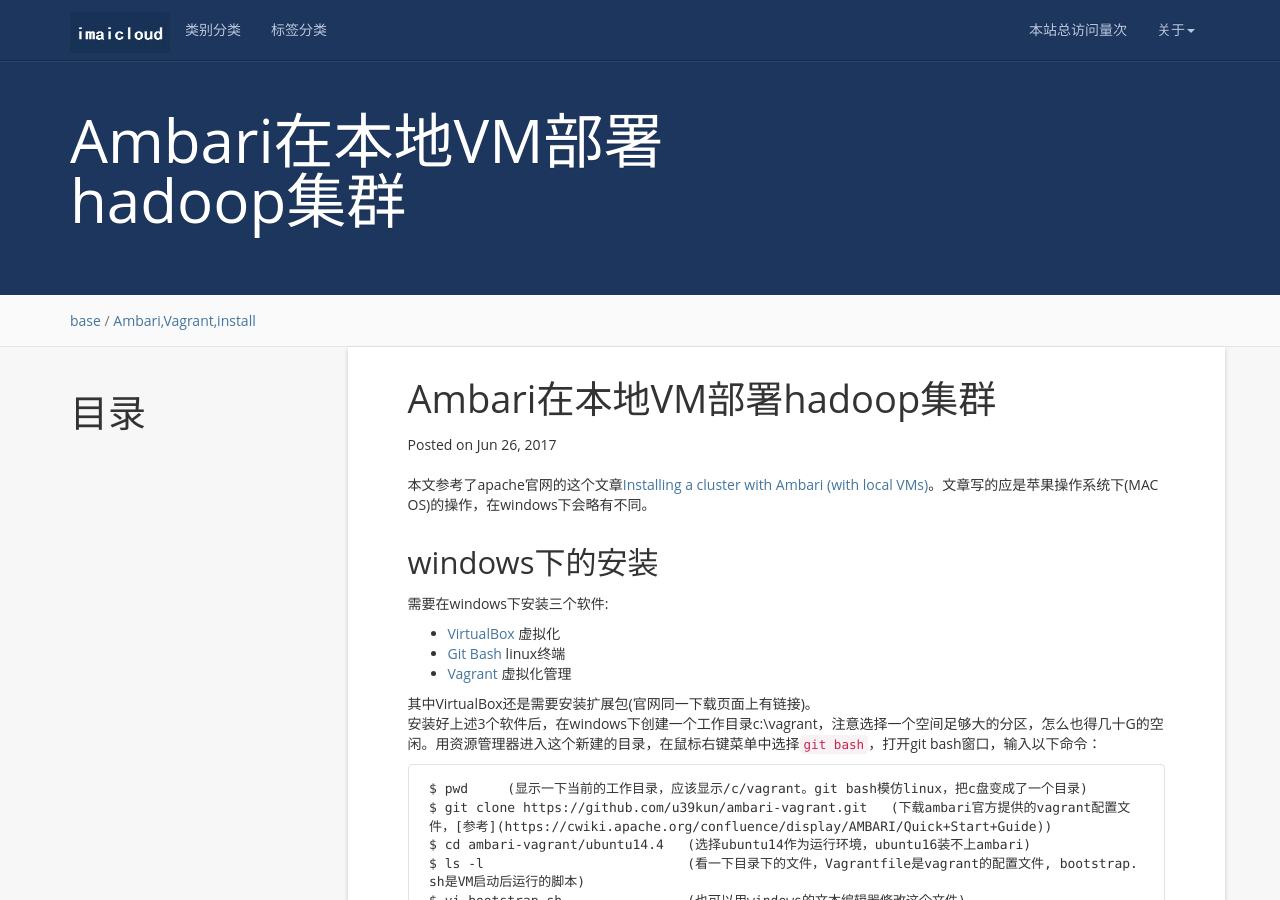
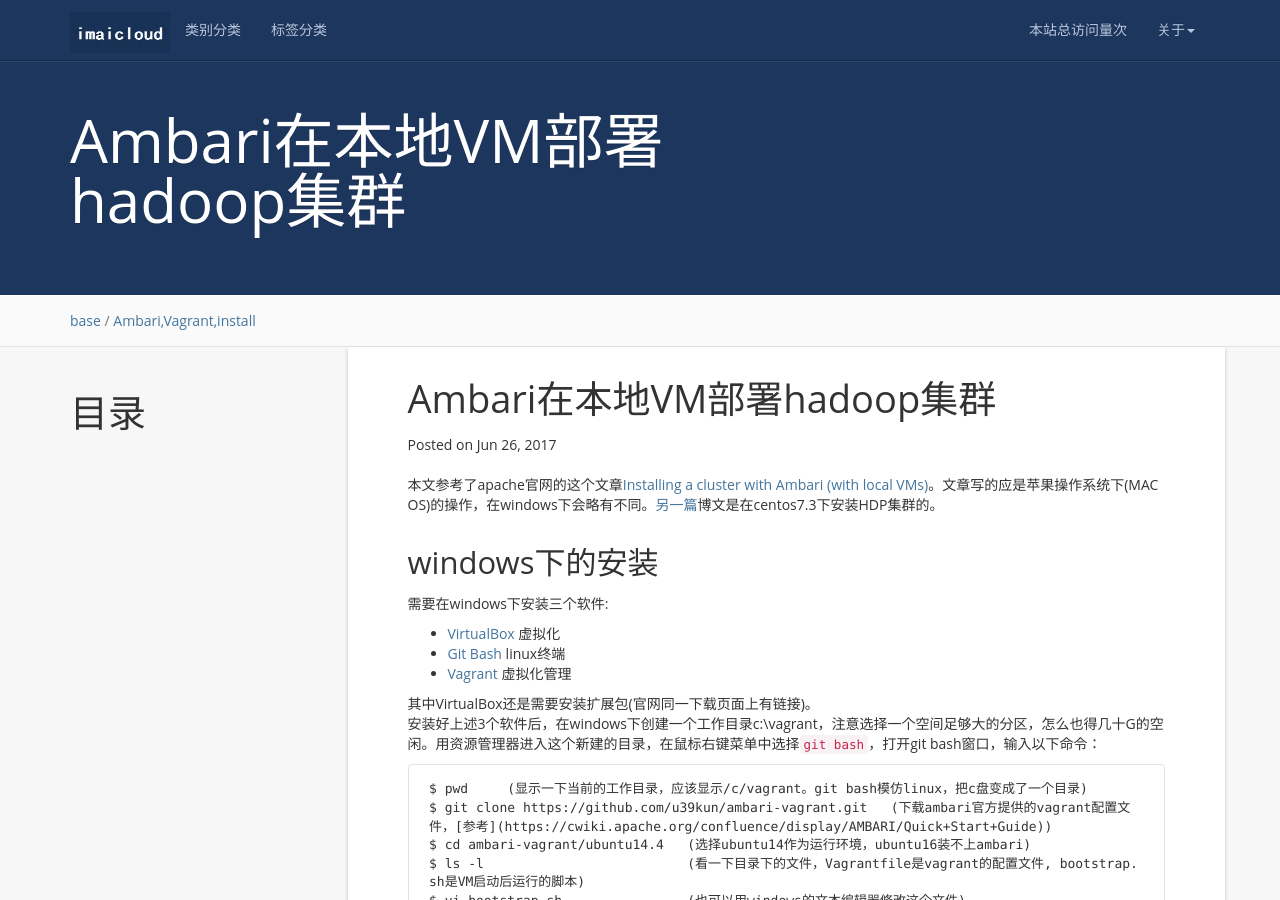
Before and after one commit to zhanglan/blog-1, a Jekyll site: the page built from _posts/2017-06-26-Ambari在本地VM部署hadoop集群.md, in a window 1280 px wide and 900 px high. Built offline with Jekyll 4.4.1, drawn with Linux system fonts in a browser that asks for light colours; nearby versions of some CDN libraries; comment, search, counter and statistics services are not loaded.

Commit message:
Update 2017-06-26-Ambari在本地VM部署hadoop集群.md

```diff
--- a/_posts/2017-06-26-Ambari在本地VM部署hadoop集群.md
+++ b/_posts/2017-06-26-Ambari在本地VM部署hadoop集群.md
@@ -6,7 +6,7 @@ categories: base
 tag: Ambari,Vagrant,install
 permalink: /ambari_vm/
 ---
-本文参考了apache官网的这个文章[Installing a cluster with Ambari (with local VMs)](https://cwiki.apache.org/confluence/display/AMBARI/Quick+Start+Guide)。文章写的应是苹果操作系统下(MAC OS)的操作，在windows下会略有不同。
+本文参考了apache官网的这个文章[Installing a cluster with Ambari (with local VMs)](https://cwiki.apache.org/confluence/display/AMBARI/Quick+Start+Guide)。文章写的应是苹果操作系统下(MAC OS)的操作，在windows下会略有不同。[另一篇](https://imaidata.github.io/blog/ambari_centos/)博文是在centos7.3下安装HDP集群的。
 ## windows下的安装
 需要在windows下安装三个软件:
  - [VirtualBox](https://www.virtualbox.org) 虚拟化
```
